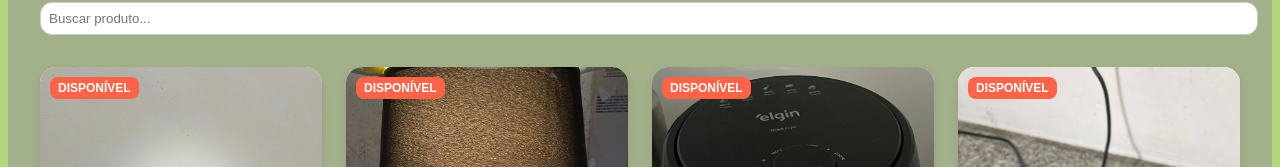
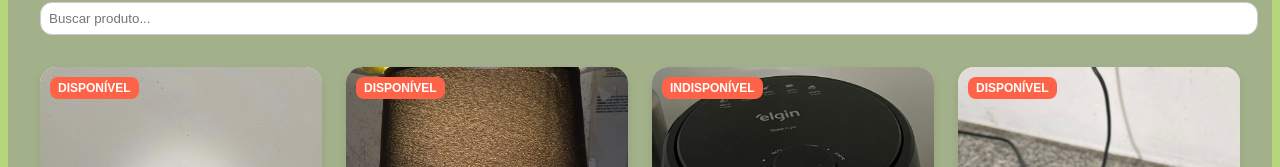
Before and after one commit to Ryaanlucas/bazar, a React (Create React App) app: page / in a window 1280 px wide. Shown: the part 537-704 px from the top of the page. Built offline with nearby package versions, Linux system fonts and the light colour scheme.

Commit message:
Update App.js

```diff
--- a/src/App.js
+++ b/src/App.js
@@ -39,7 +39,8 @@ const items = [
     description: "usado / 1 ano. Tipo de venda: imediata. Valor original: R$ 100",
     price: "R$ 40",
     image: "/ventilador2.jpeg",
-    tag: "disponível"
+    tag: "indisponível",
+    sold:true
   },
   {
     id: 6,
@@ -47,7 +48,8 @@ const items = [
     description: "usado / 1 ano e meio. Tipo de venda: imediata. Valor original: R$ 250",
     price: "R$ 120",
     image: "/airfry.jpeg",
-    tag: "disponível"
+    tag: "indisponível",
+    sold: true
   },
   {
     id: 7,
@@ -55,7 +57,8 @@ const items = [
     description: "pouco usado. Tipo de venda: imediata. Valor original: R$ 50",
     price: "R$ 30",
     image: "/aspirador.jpeg",
-    tag: "disponível"
+    tag: "indisponível",
+    sold: true
   },
   {
     id: 8,
@@ -63,7 +66,8 @@ const items = [
     description: "usado / 5 anos. Tipo de venda: final de maio. Valor original: R$ 1700",
     price: "R$ 500",
     image: "/geladeira.jpeg",
-    tag: "disponível"
+    tag: "disponível",
+    sold: true
   },
   {
     id: 9,
@@ -136,7 +140,8 @@ const items = [
     description: "novo / sem avarias. Tipo de venda: imediata. Valor original: R$ 100",
     price: "R$ 50",
     image: "/varal.jpeg",
-    tag: "disponível"
+    tag: "indisponível",
+    sold: true
   },
   {
     id: 18,
@@ -201,7 +206,7 @@ const items = [
     description: "Tipo de venda: imediata",
     price: "R$ 30",
     image: "/orquidea_grande.jpeg",
-    tag: "disponível"
+    tag: "disponível",
   },
   {
     id: 27,
@@ -209,7 +214,8 @@ const items = [
     description: "Tipo de venda: imediata",
     price: "R$ 20",
     image: "/orquidea.jpeg",
-    tag: "disponível"
+    tag: "indisponível",
+    sold:true
   },
   {
     id: 28,
@@ -241,7 +247,7 @@ const items = [
     description: "Usado / 2 anos. Tipo de venda: imediata",
     price: "R$ 50",
     image: "/cafeteira_starwars.jpeg",
-    tag: "disponível",
+    tag: "indisponível",
     sold:true
   },
   {
@@ -258,7 +264,8 @@ const items = [
     description: "Tipo de venda: imediata",
     price: "R$ 40",
     image: "/espada_sao_jorge_grande.jpeg",
-    tag: "disponível"
+    tag: "indisponível",
+    sold:true
   },
   {
     id: 34,
@@ -266,7 +273,8 @@ const items = [
     description: "Tipo de venda: imediata",
     price: "R$ 25",
     image: "/espada_sao_jorge_pequena.jpeg",
-    tag: "disponível"
+    tag: "indisponível",
+    sold: true
   },
   {
     id: 35,
@@ -274,7 +282,8 @@ const items = [
     description: "Tipo de venda: imediata",
     price: "R$ 15",
     image: "/pesos.jpeg",
-    tag: "disponível"
+    tag: "indisponível",
+    sold:true
   },
   {
     id: 36,
```
